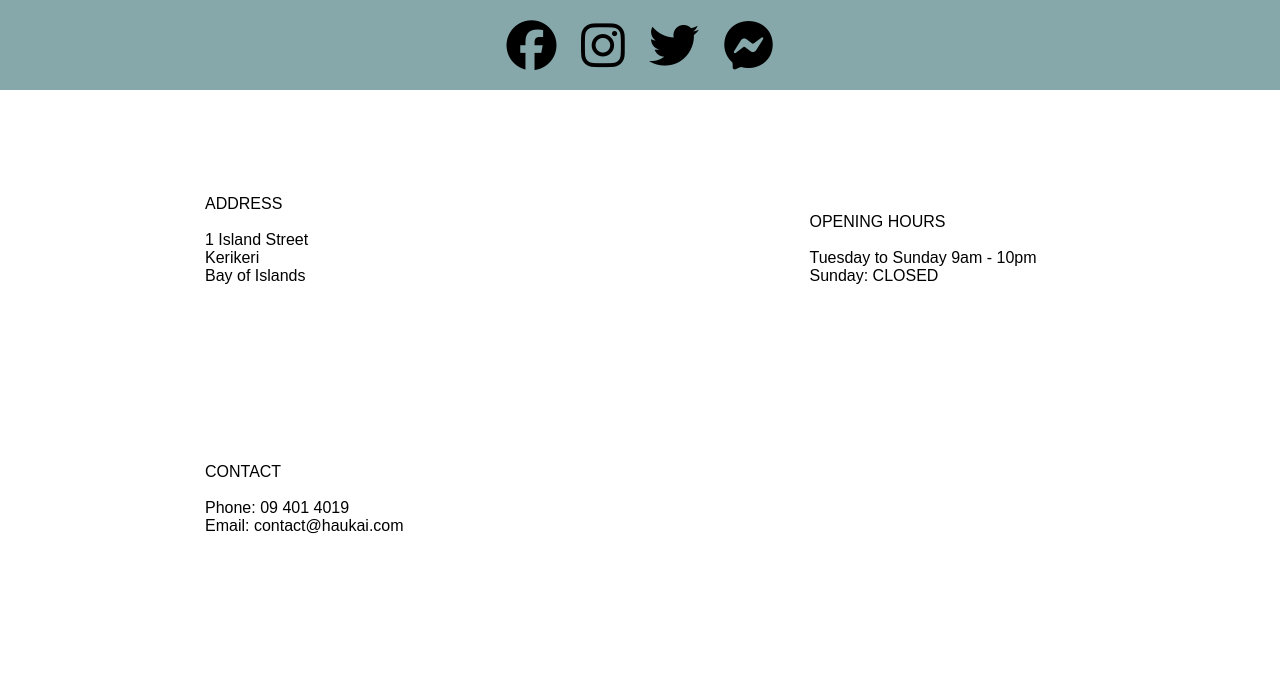
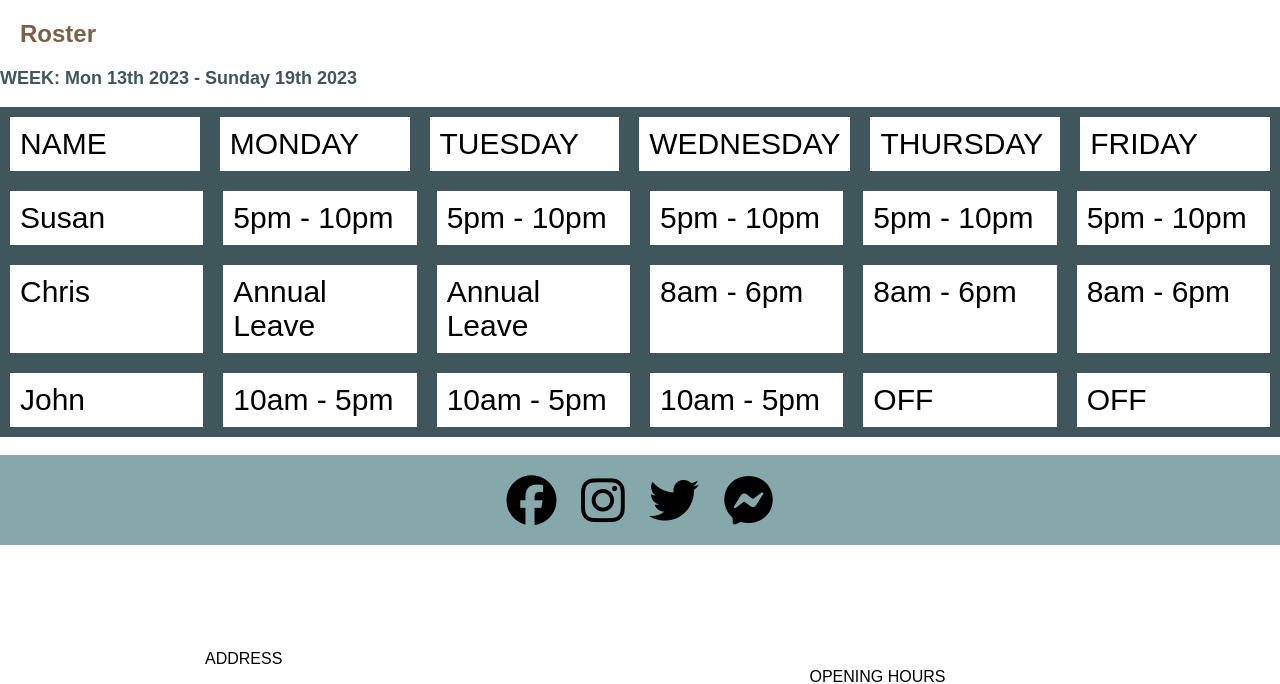
Before and after one commit to JessieWick/Haukai, a PHP site: page /private/staff.html in a window 1280 px wide. Shown: the part 330-1014 px from the top of the page. Before the commit the page ends 864 px from the top, so only its background shows below. Run offline with PHP 8.4, Linux system fonts and the light colour scheme; some libraries are stand-ins or nearby versions.

Commit message:
roster timetable

```diff
--- a/web/CSS/style.css
+++ b/web/CSS/style.css
@@ -438,3 +438,19 @@ padding: 10px;
   padding: 0%;
 
 }
+
+
+.box {
+  background-color: white;
+  margin: 10px;
+  padding: 10px;
+  width: 300px;
+  font-size: 30px;
+}
+
+.containerone {
+  display: flex;
+  background-color: #3f575a;
+  flex-direction: row;
+  flex-wrap: no-wrap;
+}
--- a/web/private/staff.html
+++ b/web/private/staff.html
@@ -2,6 +2,7 @@
 <html lang="en" dir="ltr">
   <head>
     <meta name="viewport" content="width=device-width, initial-scale=1.0">
+    <meta name="description" content="Private page for staff access only, roster details">
     <meta charset="utf-8">
     <link rel="stylesheet" href="../CSS/style.css" type="text/css">
     <script src="https://kit.fontawesome.com/baf5cf5a41.js" crossorigin="anonymous"></script>
@@ -50,6 +51,40 @@
 
     <main>
 
+      <h1>Roster</h1>
+      <h2>WEEK: Mon 13th 2023 - Sunday 19th 2023 </h2><br>
+      <div class="containerone">
+        <div class="box">NAME</div>
+        <div class="box">MONDAY</div>
+        <div class="box">TUESDAY</div>
+        <div class="box">WEDNESDAY</div>
+        <div class="box">THURSDAY</div>
+        <div class="box">FRIDAY</div>
+      </div>
+      <div class="containerone">
+        <div class="box">Susan</div>
+        <div class="box">5pm - 10pm</div>
+        <div class="box">5pm - 10pm</div>
+        <div class="box">5pm - 10pm</div>
+        <div class="box">5pm - 10pm</div>
+        <div class="box">5pm - 10pm</div>
+      </div>
+      <div class="containerone">
+        <div class="box">Chris</div>
+        <div class="box">Annual Leave</div>
+        <div class="box">Annual Leave</div>
+        <div class="box">8am - 6pm</div>
+        <div class="box">8am - 6pm</div>
+        <div class="box">8am - 6pm</div>
+      </div>
+      <div class="containerone">
+        <div class="box">John</div>
+        <div class="box">10am - 5pm</div>
+        <div class="box">10am - 5pm</div>
+        <div class="box">10am - 5pm</div>
+        <div class="box">OFF</div>
+        <div class="box">OFF</div>
+      </div><br>
 
 
     </main>
```
